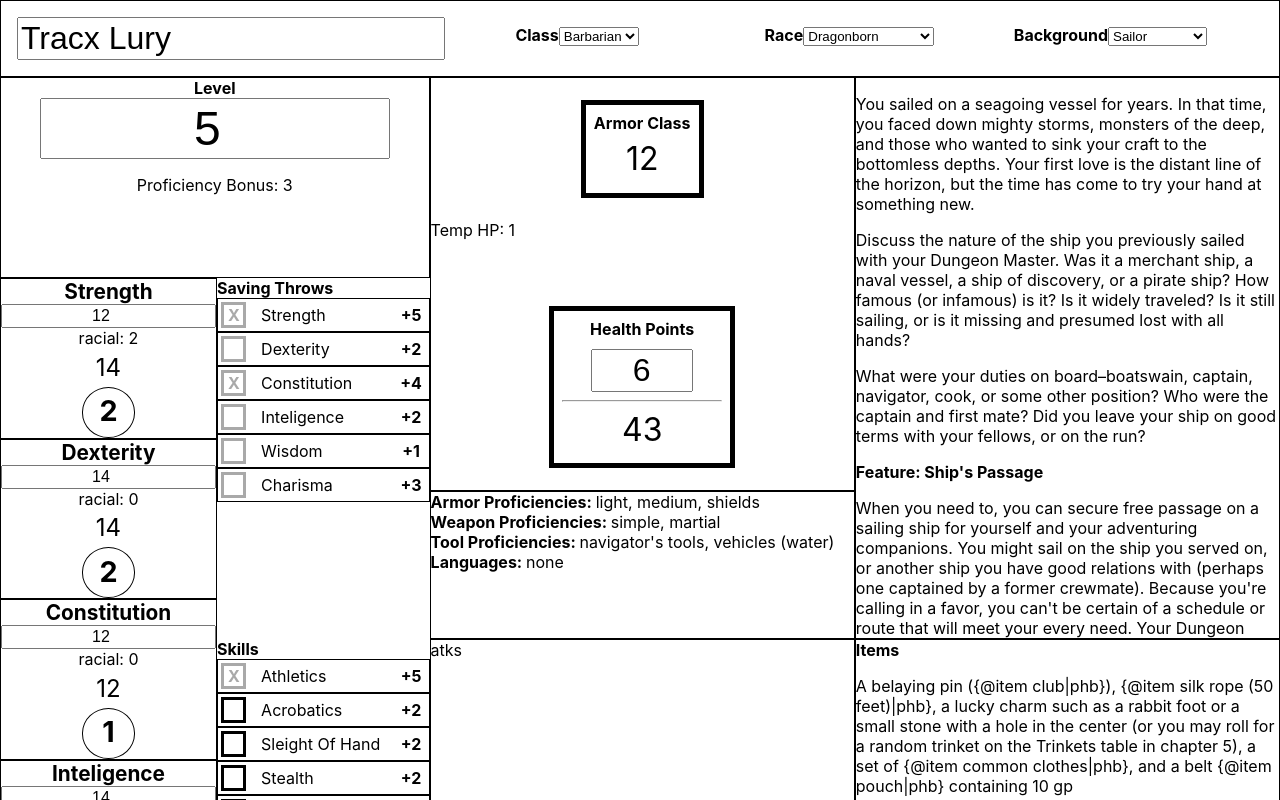
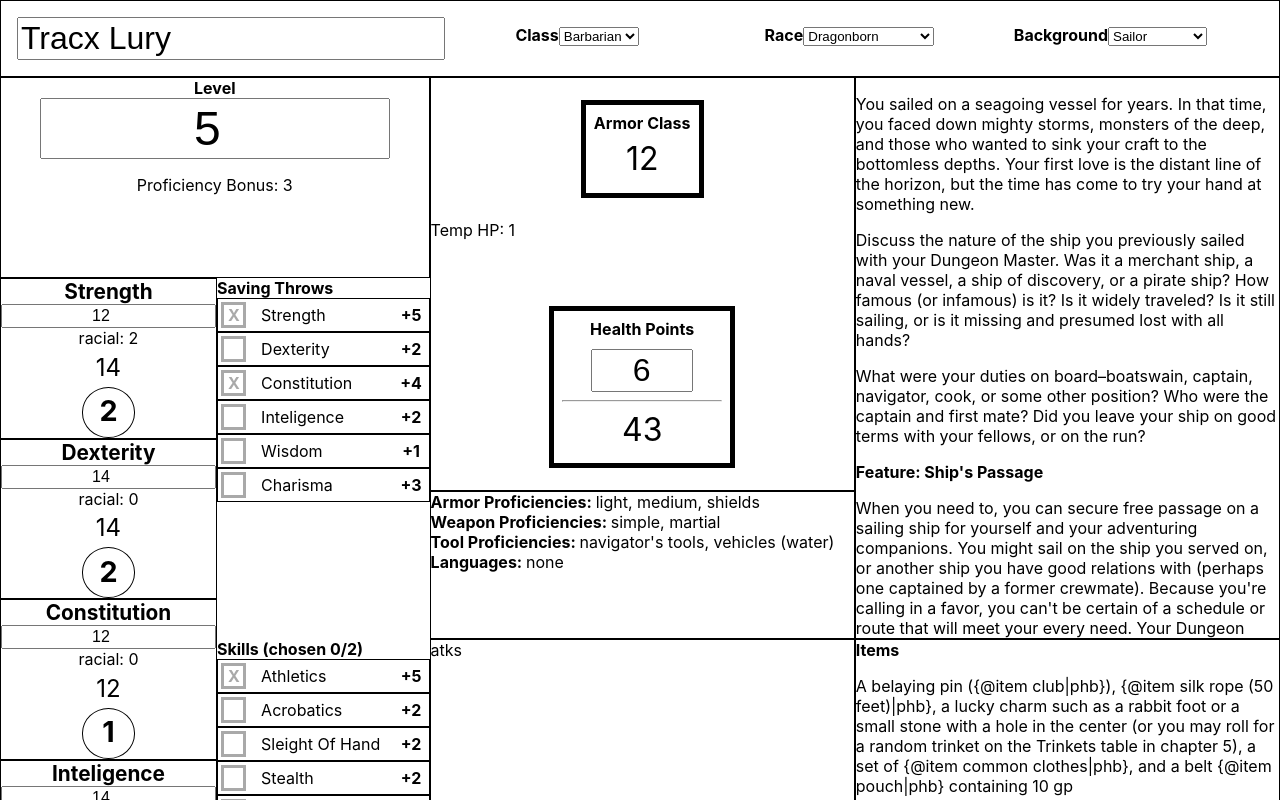
Before and after one commit to minghz/top_role_front, a React (Create React App) app: page / in a window 1280 px wide. Shown: the top 800 px of the page. Built offline with nearby package versions, Linux system fonts and the light colour scheme.

Commit message:
Allow dynamic choosing of skills based on class

```diff
--- a/src/components/Sheet.js
+++ b/src/components/Sheet.js
@@ -182,6 +182,7 @@ class Sheet extends Component {
          <SkillsContainer
            proficiencies={{}}
            background={this.state.background}
+           class={this.state.class}
            bonus={this.state.proficiencyBonus}
            modifiers={this.state.attributeModifiers}/>
          <StatsContainer
--- a/src/components/Skill.js
+++ b/src/components/Skill.js
@@ -47,16 +47,19 @@ class Skill extends Component {
   }
 
   changeTotal(){
-    if(this.state.proficient)
+    if(this.state.proficient) {
       this.setState({
         proficient: false,
         total: totalSkillBonus(false, this.props.bonus, this.props.modifier)
       });
-    else
+      this.props.onSetProficient(false);
+    } else {
       this.setState({
         proficient: true,
         total: totalSkillBonus(true, this.props.bonus, this.props.modifier)
       });
+      this.props.onSetProficient(true);
+    }
   }
 
   render() {
@@ -65,12 +68,12 @@ class Skill extends Component {
 
     if(checkboxIsLocked){
       checkbox = <div className="skill-proficiency locked-checkbox">
-                   {markProficiency(this.state.proficient)}
-                 </div>
+        {markProficiency(this.state.proficient)}
+      </div>
     } else {
       checkbox = <div className="skill-proficiency" onClick={() => this.changeTotal()}>
-                   {markProficiency(this.state.proficient)}
-                 </div>
+        {markProficiency(this.state.proficient)}
+      </div>
     }
 
     return(
--- a/src/components/SkillsContainer.js
+++ b/src/components/SkillsContainer.js
@@ -1,13 +1,21 @@
 import React, { Component } from 'react';
 import { mapOfSkillAttribute } from '../services/helpers'
-import { skillProfsFromBackground } from '../services/dataParsers'
-import { humanizeCamelCase } from '../services/formatters'
+import { skillProfsFromBackground, skillChoicesFromClass } from '../services/dataParsers'
+import { humanizeCamelCase, camelize } from '../services/formatters'
 
 import Skill from './Skill';
 import '../css/SkillsContainer.css'
 
 class SkillsContainer extends Component {
-  // TODO allow choose from list depending on class
+  constructor(props) {
+    super(props)
+
+    this.state = { chosen: 0 }
+
+    this.handleSetProficient = this.handleSetProficient.bind(this);
+  }
+
+  // TODO don't allow change if chosen reached max
   skillIsFromBackground(skill) {
     const background = this.props.background
     const skillsFromBackground = skillProfsFromBackground(background)
@@ -15,22 +23,54 @@ class SkillsContainer extends Component {
     return skillsFromBackground.includes(skill)
   }
 
+  skillIsChoosable(skill) {
+    let chooseChoices = skillChoicesFromClass(this.props.class).from
+    let camelizedChoiceList = chooseChoices.map((choice) => {
+      return camelize(choice)
+    });
+
+    return camelizedChoiceList.includes(skill)
+  }
+
+  skillIsLocked(skill){
+    if(this.skillIsFromBackground(skill)) return true
+    if(!this.skillIsChoosable(skill)) return true
+
+    return false
+  }
+
+  skillIsProficient(skill){
+    if(this.skillIsFromBackground(skill)) return true
+
+    return false
+  }
+
+  handleSetProficient(toggle){
+    if(toggle) {
+      this.setState({ chosen: this.state.chosen + 1 });
+    } else {
+      this.setState({ chosen: this.state.chosen - 1 });
+    }
+  }
+
   render() {
+    let chooseMax = skillChoicesFromClass(this.props.class).count
+
     return(
       <div className="skills-container">
-        <strong>Skills</strong>
+        <strong>Skills (chosen {this.state.chosen}/{chooseMax})</strong>
         {
           Object.entries(mapOfSkillAttribute()).map((entry) => {
             const skill = entry[0]
             const attribute = entry[1]
-            const isFromBackground = this.skillIsFromBackground(skill)
 
             return(
               <Skill key={skill} name={humanizeCamelCase(skill)}
                 modifier={this.props.modifiers[attribute]}
-                proficient={isFromBackground}
-                locked={isFromBackground}
-                bonus={this.props.bonus}/>
+                proficient={this.skillIsProficient(skill)}
+                locked={this.skillIsLocked(skill)}
+                bonus={this.props.bonus}
+                onSetProficient={this.handleSetProficient}/>
             )
           })
         }
--- a/src/services/dataParsers.js
+++ b/src/services/dataParsers.js
@@ -37,6 +37,12 @@ export function toolProficienciesFromClass(className) {
   var classObj = ClassesData.find(({name}) => name === className)
   var toolProf = classObj.proficiencies.tools
   return toolProf === undefined ? 'none' : toolProf.join(', ');
+}
+
+export function skillChoicesFromClass(className) {
+  var classObj = ClassesData.find(({name}) => name === className)
+  var skillChoices = classObj.proficiencies.skills[0].choose
+  return skillChoices
 }
 
 export function racialAttributes(raceName) {
--- a/src/services/formatters.js
+++ b/src/services/formatters.js
@@ -5,3 +5,10 @@ export function humanizeCamelCase(string) {
     // uppercase the first character
     .replace(/^./, function(str){ return str.toUpperCase(); })
 }
+
+export function camelize(str) {
+  // stackoverflow copy pasta
+  return str.replace(/(?:^\w|[A-Z]|\b\w)/g, function(word, index) {
+    return index === 0 ? word.toLowerCase() : word.toUpperCase();
+  }).replace(/\s+/g, '');
+}
```
Also changed, not shown: 2 other files (tests, documents, lock files or other folders).
